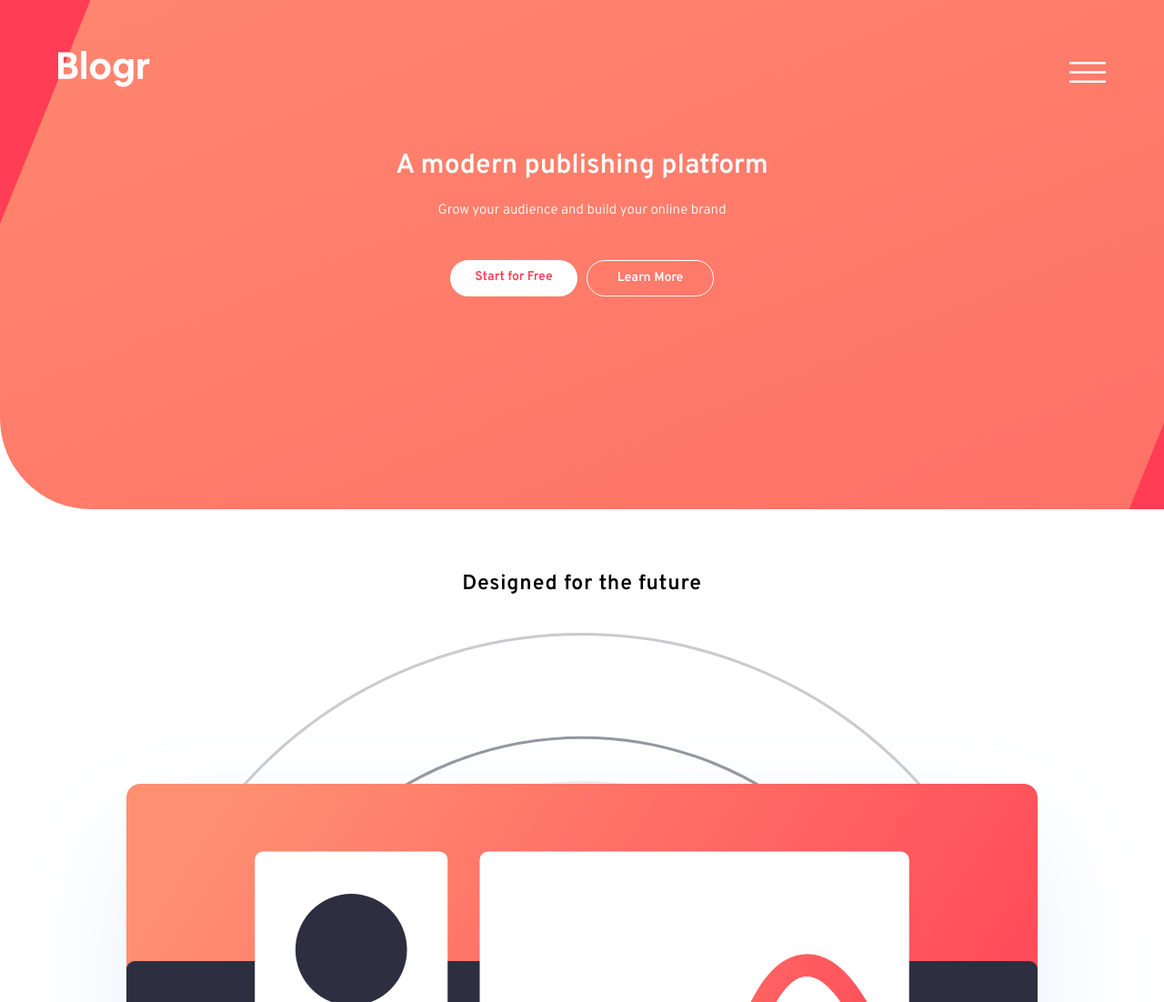
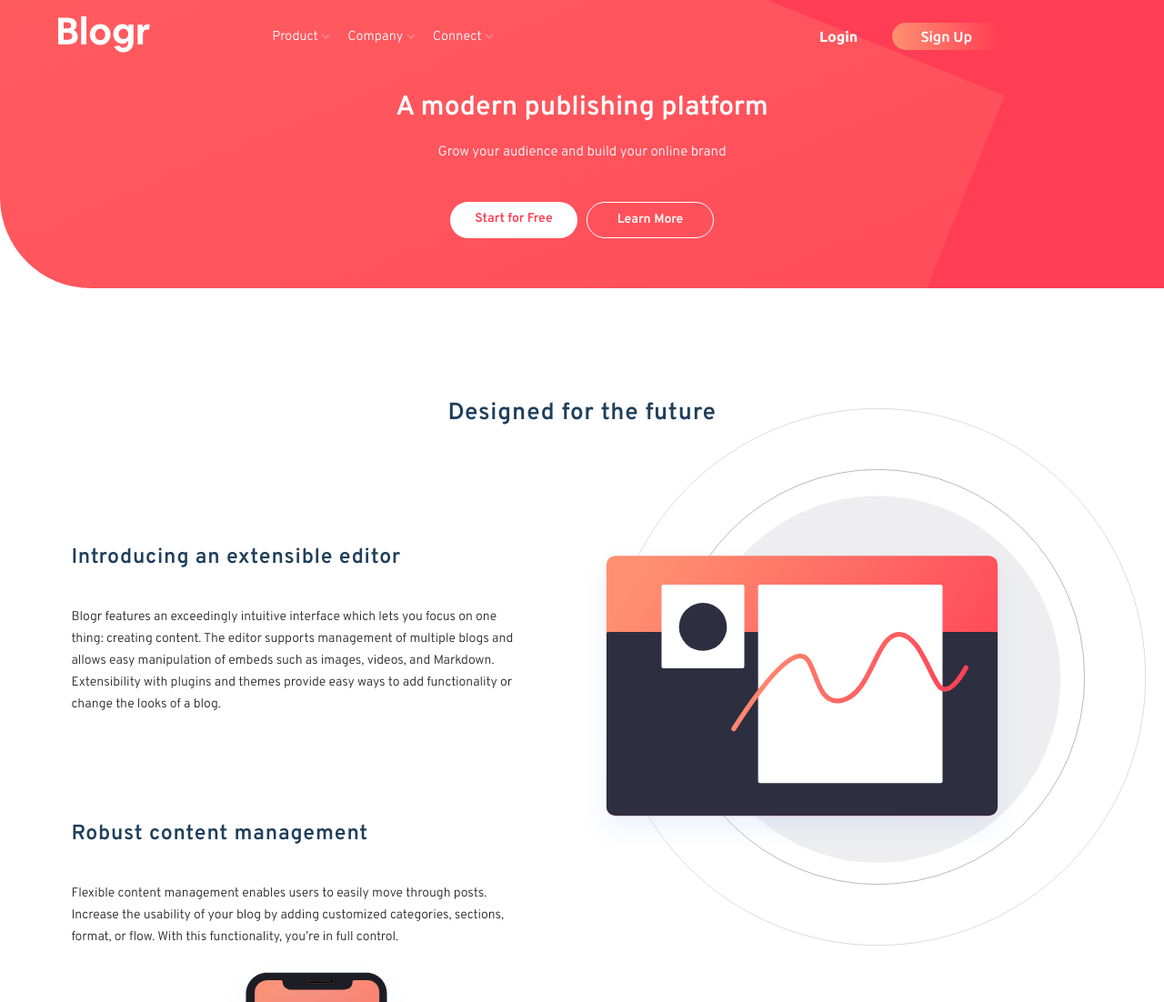
Before and after one commit to Maverrim/blog-landig-page, a plain HTML site: page index.html in a window 1280 px wide. Shown: the top 1102 px of the page at 91% size. Drawn offline with Linux system fonts and the light colour scheme.

Commit message:
rwd landscape orientation

```diff
--- a/index.html
+++ b/index.html
@@ -10,7 +10,6 @@
 </head>
 <body>
     <div class="wrapper">
-
         <nav class="mobile-nav">
             <ul class="mobile-nav__items">
 
@@ -55,7 +54,48 @@
         </a>
 
         <header class="header">
+            <div class="logo-nav-wrapper">
             <a class="header__logo" href=""><img src="./images/logo.svg" alt="Blogr Logo"></a>
+            <nav class="desktop-nav">
+
+                <ul class="desktop-nav__items">
+
+                    <li class="desktop-nav__item">
+                        <a class="desktop-sub-menu__btn prod-btn" href="#0">Product <img src="./images/icon-arrow-dark.svg" alt=""></a>
+                        <ul class="desktop-nav__sub-items prod-menu">
+                            <li><a href="">Overview</a></li>
+                            <li><a href="">Pricing</a></li>
+                            <li><a href="">Marketplace</a></li>
+                            <li><a href="">Features</a></li>
+                            <li><a href="">Integration</a></li>
+                        </ul>
+                    </li>
+
+                    <li class="desktop-nav__item">
+                        <a class="desktop-sub-menu__btn comp-btn" href="#0">Company <img src="./images/icon-arrow-dark.svg" alt=""></a>
+                        <ul class="desktop-nav__sub-items comp-menu">
+                            <li><a href="">About</a></li>
+                            <li><a href="">Team</a></li>
+                            <li><a href="">Blog</a></li>
+                            <li><a href="">Carrers</a></li>
+                        </ul>
+                    </li>
+
+                    <li class="desktop-nav__item">
+                        <a class="desktop-sub-menu__btn" href="#0">Connect <img src="./images/icon-arrow-dark.svg" alt=""></a>
+                        <ul class="desktop-nav__sub-items connect-menu">
+                            <li><a href="">Contact</a></li>
+                            <li><a href="">Newsletter</a></li>
+                            <li><a href="">Linkedin</a></li>
+                        </ul>
+                    </li>
+                </ul>
+                <div class="menu-wrapper">
+                    <a class="menu-wrapper__login" href="#">Login</a>
+                    <a class="menu-wrapper__signUp" href="#">Sign Up</a>
+                </div>
+            </nav>
+             </div>
             <div class="header__main-tittle">
               <h1 class="main-title__heading">A modern publishing platform</h1>
               <p class="main-title__paragraph">Grow your audience and build your online brand</p>
@@ -67,9 +107,10 @@
         </header>
         <main class="main">
             <section class="feature">
-                <h2 class="feature__heading">Designed for the future</h2>
+                <h2 class="feature__heading heading--desktop">Designed for the future</h2>
+                <div class="feature__grid">
                     <figure class="feature__img-wrapper">
-                    <img class="editor" src="./images/illustration-editor-mobile.svg" alt="">
+                        <img class="editor-mobile" src="./images/illustration-editor-mobile.svg" alt="">
                         <img class="editor-desktop" src="./images/illustration-editor-desktop.svg" alt="">
                     </figure>
                     <article class="feature__textblock intro">
@@ -82,12 +123,14 @@
                         <p class="feature__paragraph">Flexible content management enables users to easily move through posts. Increase the usability of your blog by adding customized categories, sections, format, or flow. With this functionality, you’re in full control.
                         </p>
                     </article>
+                </div>
             </section>
             <section class="state-of-art">
                 <figure class="state-of-art__phones-wrapper">
                     <img src="./images/illustration-phones.svg" alt="" class="phones">
                 </figure>
                 <article class="state-of-art__content">
+                    <div class="content-wrapper">
                     <h2 class="feature__heading infrastructure">State of the Art Infrastructure</h2>
                         <p class="feature__paragraph">
                             With reliability and speed in mind, worldwide data centers provide the
@@ -95,6 +138,7 @@
                             instantly, no matter where your readers are, keeping your site
                             competitive.
                         </p>
+                    </div>
                 </article>
             </section>
             <section class="feature free">
--- a/style/style.css
+++ b/style/style.css
@@ -48,7 +48,16 @@ ul {
   border-bottom-left-radius: 100px;
 }
 
+
+
 .header__logo {
+  position: relative;
+  left: 5%;
+  top: 10%;
+}
+
+.logo-nav-wrapper {
+  display: inline-block;
   position: relative;
   left: 5%;
   top: 10%;
@@ -144,9 +153,6 @@ ul {
 }
 
 /* infrastructure feature */
-.state-of-art {
-
-}
 
 .state-of-art__phones-wrapper {
   text-align: center;
@@ -215,7 +221,7 @@ ul {
 }
 
 .footer a {
-  font-family: 'Ubuntu', sans-serif;
+  font-family: "Ubuntu", sans-serif;
 }
 
 .footer__logo {
@@ -225,9 +231,8 @@ ul {
 
 .footer__main-title {
   color: var(--white);
-  font-family: 'Ubuntu', sans-serif;
+  font-family: "Ubuntu", sans-serif;
   font-size: 1.2rem;
-
 }
 
 .footer__lists {
@@ -242,7 +247,6 @@ ul {
 .main-list__element {
   margin: 2rem;
 }
-
 
 /* MENU-HAMBURGER */
 .menu-btn {
@@ -279,7 +283,7 @@ ul {
   font-weight: 600;
   overflow-y: auto;
   z-index: 999;
-  height: 55vh;
+  height: 60%;
 }
 
 .mobile-nav__item {
@@ -354,3 +358,193 @@ ul {
   font-weight: 500;
   margin: 25px 0;
 }
+
+.desktop-nav {
+  display: none;
+}
+
+@media (max-width: 680px) and (orientation: landscape) {
+  .header {
+    height: 100vh;
+  }
+
+  .header__main-tittle {
+    margin: 60px 20px;
+  }
+}
+
+@media screen and (min-width: 680px) {
+  /* DEKSTOP NAVIGATION */
+
+  .menu-btn {
+    display: none;
+  }
+
+  .logo-nav-wrapper {
+    display: flex;
+    flex-direction: row;
+    left: 0;
+  }
+
+  .desktop-nav {
+    display: flex;
+    justify-content: space-around;
+    align-items: center;
+    position: relative;
+    width: 100%;
+    height: 80px;
+    font-family: "Overpass", sans-serif;
+  }
+
+  .header__logo {
+    align-self: center;
+  }
+
+  .desktop-nav a {
+    color: var(--white);
+  }
+
+  .desktop-nav__items {
+    display: flex;
+    flex-direction: row;
+    justify-content: center;
+    font-size: 0.9rem;
+  }
+
+  .desktop-nav__item {
+    margin-left: 1.2rem;
+  }
+
+  .desktop-nav__sub-items {
+    display: none;
+  }
+
+  .menu-wrapper {
+    flex-direction: row;
+    justify-content: space-between;
+    text-align: center;
+    width: 200px;
+  }
+
+  .menu-wrapper a {
+    font-size: 1rem;
+  }
+
+  .menu-wrapper__signUp {
+    width: 120px;
+    padding: 0.4rem 0.2rem;
+  }
+
+  /* HEADER DESKTOP */
+  .header__logo {
+  }
+
+  .header {
+    background-position: bottom 36% left 70%;
+    height: 50%;
+    padding-bottom: 50px;
+  }
+
+  .header__main-tittle {
+    margin: 0;
+  }
+
+  /* DESIGN */
+
+  .feature__img-wrapper > [class*="-mobile"] {
+    display: none;
+  }
+
+  .feature__img-wrapper > [class*="-desktop"] {
+    display: block;
+  }
+
+  .feature__grid {
+    display: grid;
+    grid-template-columns: 50% 1fr;
+    grid-template-rows: auto;
+    text-align: left;
+  }
+
+  .intro {
+    margin-top: 5%;
+    grid-area: 1 / 1 / 2 / 2;
+  }
+
+  .feature__heading.heading--desktop {
+    text-align: center;
+    margin-left: 0;
+    font-size: 26px;
+  }
+
+  .feature__heading {
+    text-align: left;
+    margin-left: 10%;
+    margin-top: 10%;
+    color: var(--very-dark-blue);
+  }
+
+  .feature__paragraph {
+    text-align: left;
+    width: 80%;
+    margin-left: 10%;
+    color: var(--very-dark-black-blue);
+    font-family: "Overpass", sans-serif;
+  }
+
+  .feature__img-wrapper {
+    position: relative;
+    width: 620px;
+    left: 0;
+    bottom: 10%;
+    grid-column: 2 / 3;
+    grid-row: 1 / 3;
+    align-self: center;
+  }
+
+  .state-of-art__phones-wrapper {
+    position: absolute;
+    right: 50%;
+    bottom: -40px;
+  }
+
+  .state-of-art__phones-wrapper .phones {
+    width: 400px;
+    margin-top: 0;
+    z-index: 0;
+  }
+
+  .state-of-art {
+    position: relative;
+    top: 20px;
+  }
+
+  .state-of-art__content {
+    display: block;
+    width: 100%;
+    text-align: right;
+    top: 0;
+    height: 35%;
+  }
+
+  .content-wrapper {
+    width: 40%;
+    position: relative;
+    left: 50%;
+    bottom: 30px;
+    align-self: end;
+    justify-self: end;
+  }
+
+  .state-of-art__content .feature__paragraph {
+    width: 100%;
+  }
+
+  .editor {
+    display: none;
+  }
+
+  .feature.free {
+    margin-top: 30%;
+  }
+}
```
Lines whose indentation alone changed are shown as unchanged.
